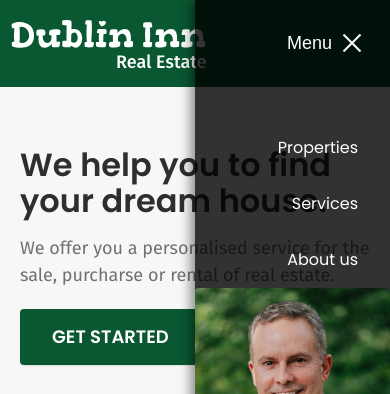
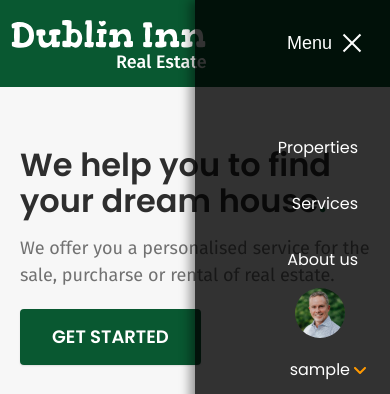
Before and after one commit to olehh92/Dublin-Inn-Real-Estate, a Django app: page / in a window 390 px wide, after a click on "Menu". Shown: the top 394 px of the page. Run offline with Django 4.2, Linux system fonts and the light colour scheme; the visitor is signed in with stand-in values (Sample User, id 1); data that the repository does not hold is empty; parts of the project's set-up code (start-up, migrations or seed data) failed here and were passed over.

Commit message:
Style dropdown menu.

```diff
--- a/static/css/general/header.css
+++ b/static/css/general/header.css
@@ -54,6 +54,69 @@
     background-color: var(--gray-2)
 }
 
+.dropdown {
+    position: relative;
+    display: inline-block;
+}
+
+.dropdown-content {
+    display: none;
+    position: absolute;
+    background-color: var(--gray-2);
+    min-width: 160px;
+    border-radius: 0 0 4px 4px;
+    box-shadow: 0px 8px 16px 0px rgba(0, 0, 0, 0.2);
+    z-index: 1;
+}
+
+.dropdown-content a {
+    padding: 12px 16px;
+    text-decoration: none;
+    display: block;
+}
+
+.dropdown-content a:hover {
+    background-color: #b4dac6;
+    border-radius: 0 0 4px 4px;
+}
+
+.dropdown-content a::after {
+    display: none;
+}
+
+.dropdown:hover .dropdown-content {
+    display: block;
+}
+
+.dropdown span {
+    position: relative;
+}
+
+.dropdown span::after {
+    content: '';
+    display: inline-block;
+    width: 16px;
+    height: 16px;
+    margin-left: 6px;
+    background: url('../../img/icons/angle-down-solid.svg') no-repeat;
+    position: absolute;
+    top: 4px;
+    right: -20px;
+}
+
+.profile-active {
+    display: flex;
+    align-items: center;
+    gap: 20px;
+    margin-left: 48px;
+}
+
+.avatar {
+    width: 50px;
+    height: 50px;
+    border-radius: 50% !important;
+}
+
 #btn-mobile {
     display: none;
 }
@@ -91,6 +154,19 @@
 
     .header-menu .menu-btn {
         margin: 32px;
+    }
+
+    .profile-active {
+        margin-right: 40px;
+        flex-direction: column;
+    }
+
+    .dropdown a:hover {
+        background-color: transparent;
+    }
+
+    .dropdown:hover .dropdown-content {
+        left: -80px;
     }
 
     #btn-mobile {
```
